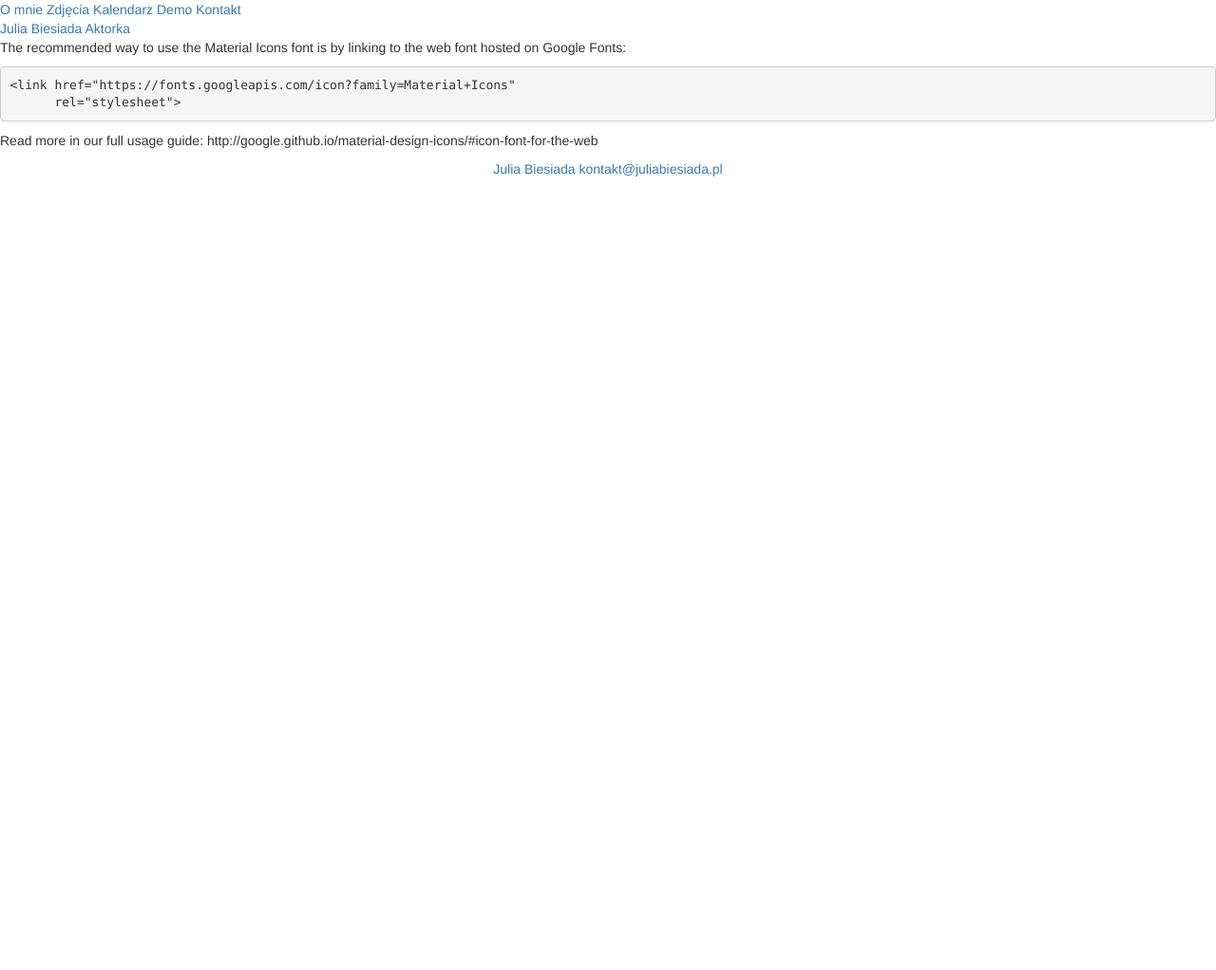
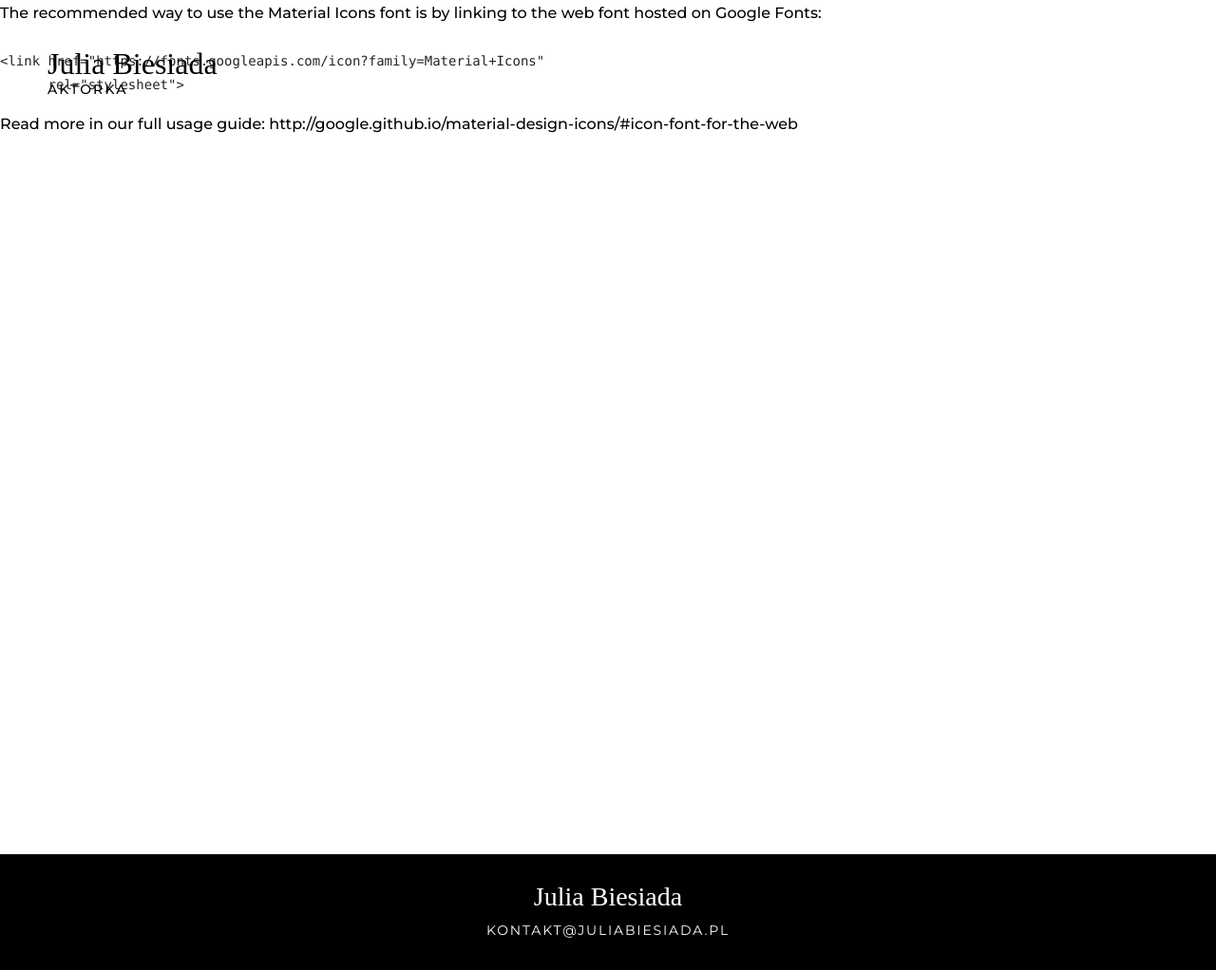
Before and after one commit to wh0ask3d/jb, a Jekyll site: the page built from assets/fonts/material-design-icons/README.md, in a window 1280 px wide. Shown: the whole page at 95% size. Built offline with Jekyll 4.4.1, drawn with Linux system fonts in a browser that asks for light colours; nearby versions of some CDN libraries; some web fonts are replaced; our own code applies the rules of GitHub Pages for plain Markdown files; library files that are not in the unit come from our copies; comment, search, counter and statistics services are not loaded; before the commit the page ends 900 px from its top, so only the background shows below that.

Commit message:
Use absolute URLs in assets

```diff
--- a/_layouts/default.html
+++ b/_layouts/default.html
@@ -15,22 +15,22 @@
   <!-- Add to homescreen for Chrome on Android-->
   <meta name="mobile-web-app-capable" content="yes">
   <meta name="application-name" content="Julia Biesiada &ndash; aktorka">
-  <link rel="icon" sizes="192x192" href="assets/images/touch/chrome-touch-icon-192x192.png">
+  <link rel="icon" sizes="192x192" href="/assets/images/touch/chrome-touch-icon-192x192.png">
   <!-- Add to homescreen for Safari on iOS-->
   <meta name="apple-mobile-web-app-capable" content="yes">
   <meta name="apple-mobile-web-app-title" content="Julia Biesiada">
-  <link rel="apple-touch-icon" href="assets/images/touch/apple-touch-icon.png">
+  <link rel="apple-touch-icon" href="/assets/images/touch/apple-touch-icon.png">
 
   <link href="https://fonts.googleapis.com/css?family=Montserrat:300,400,500,600,700%7CPlayfair+Display:300,400,500,600,700" rel="stylesheet">
 
-  <link href="assets/css/bootstrap.min.css" rel="stylesheet">
-  <link href="assets/css/font-awesome.min.css" rel="stylesheet">
-  <link href="assets/css/material-icons.css" rel="stylesheet">
-  <link href="assets/css/photoswipe.css" rel="stylesheet">
-  <link href="assets/css/photoswipe-default.css" rel="stylesheet">
-  <link href="assets/css/swiper.min.css" rel="stylesheet">
-  <link href="assets/css/animate.min.css" rel="stylesheet">
-  <link href="assets/css/style.css" rel="stylesheet">
+  <link href="/assets/css/bootstrap.min.css" rel="stylesheet">
+  <link href="/assets/css/font-awesome.min.css" rel="stylesheet">
+  <link href="/assets/css/material-icons.css" rel="stylesheet">
+  <link href="/assets/css/photoswipe.css" rel="stylesheet">
+  <link href="/assets/css/photoswipe-default.css" rel="stylesheet">
+  <link href="/assets/css/swiper.min.css" rel="stylesheet">
+  <link href="/assets/css/animate.min.css" rel="stylesheet">
+  <link href="/assets/css/style.css" rel="stylesheet">
 
 </head>
 
@@ -38,11 +38,11 @@
   <div class="overlay" style="display: none;"></div>
   <div class="menu">
     <nav class="menu__items">
-      <a href="o-mnie.html" class="menu__route">O mnie</a>
-      <a href="zdjecia.html" class="menu__route">Zdjęcia</a>
-      <a href="zdjecia.html" class="menu__route">Kalendarz</a>
-      <a href="demo.html" class="menu__route">Demo</a>
-      <a href="kontakt.html" class="menu__route">Kontakt</a>
+      <a href="/o-mnie.html" class="menu__route">O mnie</a>
+      <a href="/zdjecia.html" class="menu__route">Zdjęcia</a>
+      <a href="/zdjecia.html" class="menu__route">Kalendarz</a>
+      <a href="/demo.html" class="menu__route">Demo</a>
+      <a href="/kontakt.html" class="menu__route">Kontakt</a>
     </nav>
   </div>
 
@@ -86,21 +86,21 @@
     </div>
   </div>
 
-  <script src="assets/js/vendor/barba.min.js"></script>
-  <script src="assets/js/vendor/popmotion.global.min.js"></script>
-  <script src="assets/js/vendor/popmotion-pose.js"></script>
-  <script src="assets/js/vendor/popper.min.js"></script>
-  <script src="assets/js/vendor/jquery.min.js"></script>
-  <script src="assets/js/vendor/bootstrap.min.js"></script>
-  <script src="assets/js/vendor/jquery.countdown.min.js"></script>
-  <script src="assets/js/vendor/jquery.mousewheel.js"></script>
-  <script src="assets/js/vendor/swiper.min.js"></script>
-  <script src="assets/js/vendor/ofi.min.js"></script>
-  <script src="assets/js/vendor/photoswipe.min.js"></script>
-  <script src="assets/js/vendor/photoswipe-ui-default.min.js"></script>
-  <script src="assets/js/vendor/retina.min.js"></script>
-  <script src="assets/js/vendor/skrollr.min.js"></script>
-  <script src="assets/js/core.js"></script>
+  <script src="/assets/js/vendor/barba.min.js"></script>
+  <script src="/assets/js/vendor/popmotion.global.min.js"></script>
+  <script src="/assets/js/vendor/popmotion-pose.js"></script>
+  <script src="/assets/js/vendor/popper.min.js"></script>
+  <script src="/assets/js/vendor/jquery.min.js"></script>
+  <script src="/assets/js/vendor/bootstrap.min.js"></script>
+  <script src="/assets/js/vendor/jquery.countdown.min.js"></script>
+  <script src="/assets/js/vendor/jquery.mousewheel.js"></script>
+  <script src="/assets/js/vendor/swiper.min.js"></script>
+  <script src="/assets/js/vendor/ofi.min.js"></script>
+  <script src="/assets/js/vendor/photoswipe.min.js"></script>
+  <script src="/assets/js/vendor/photoswipe-ui-default.min.js"></script>
+  <script src="/assets/js/vendor/retina.min.js"></script>
+  <script src="/assets/js/vendor/skrollr.min.js"></script>
+  <script src="/assets/js/core.js"></script>
 
 </body>
 
```
